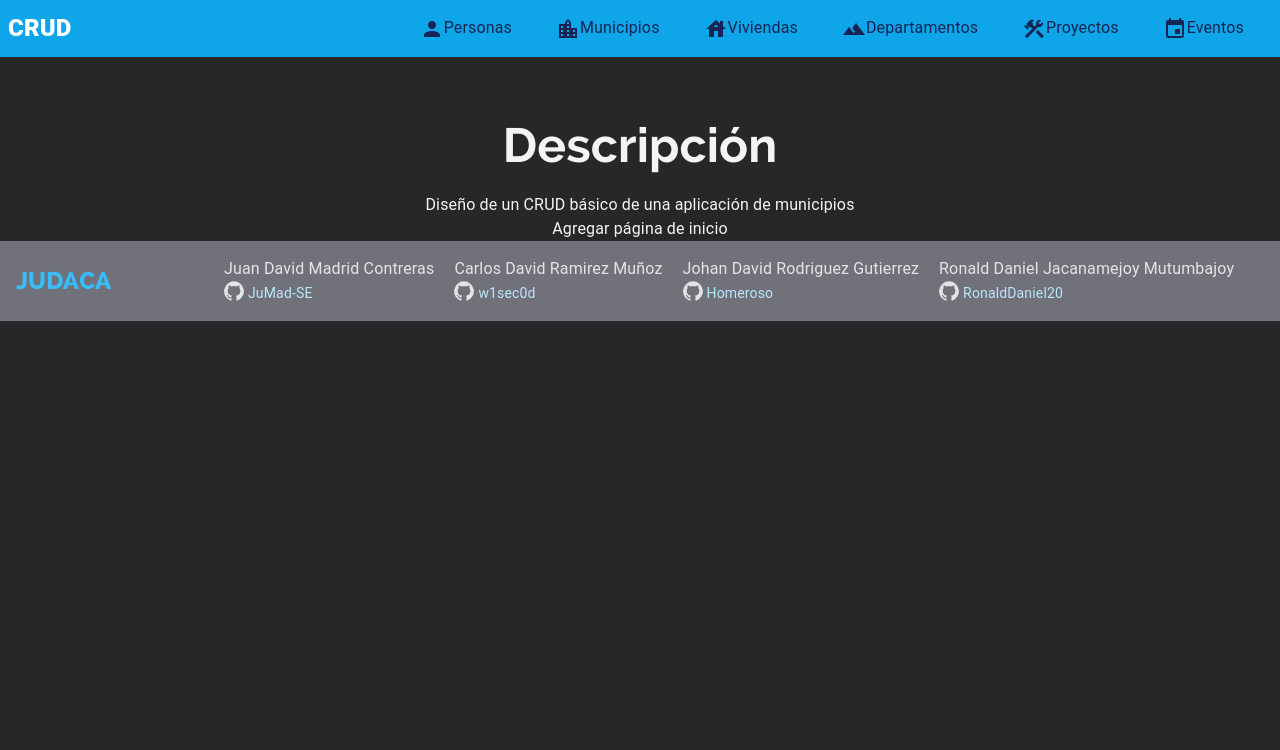
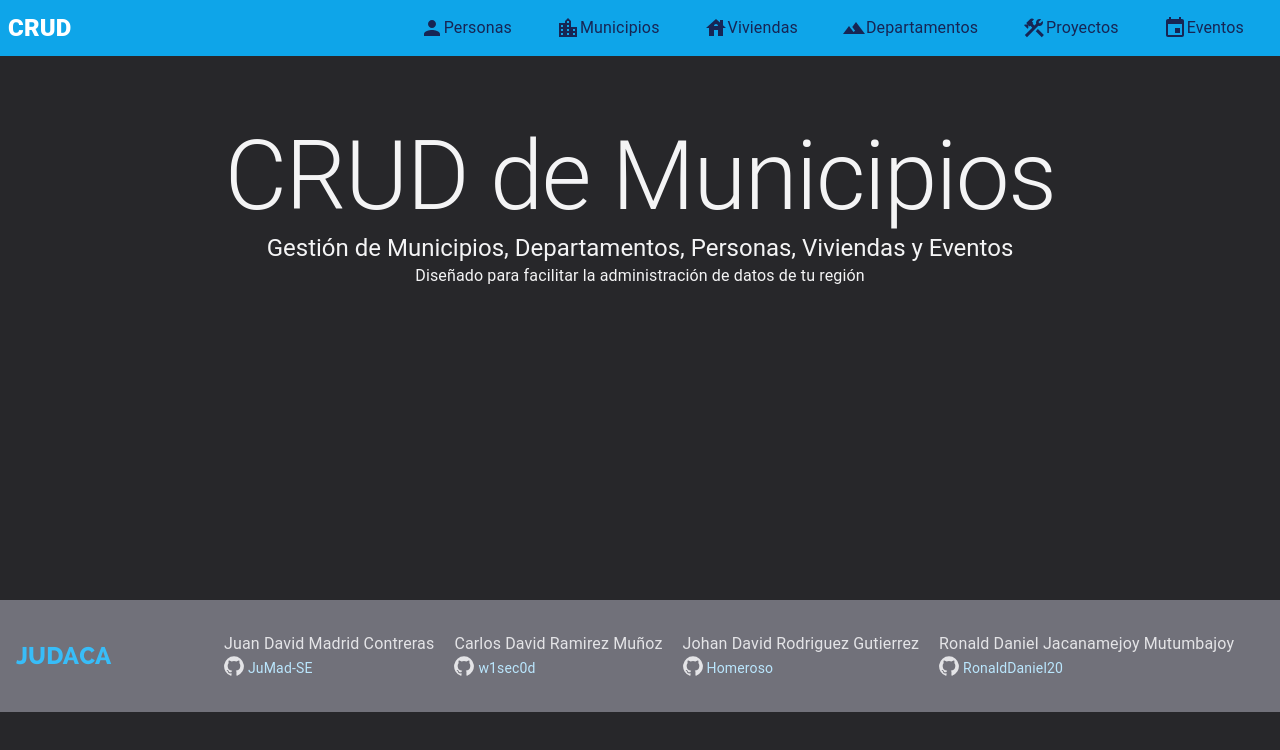
Before and after one commit to w1sec0d/municipios, a React (Vite) app in the folder frontend/: page / in a window 1280 px wide. Shown: the top 750 px of the page. Built offline with nearby package versions, Linux system fonts and the light colour scheme; no server answers.

Commit message:
Improve visual experience

```diff
--- a/frontend/src/components/Footer.jsx
+++ b/frontend/src/components/Footer.jsx
@@ -14,7 +14,7 @@ const Profile = (props) => {
 
 const Footer = () => {
     return(
-        <footer className="bottom-0 w-full bg-zinc-500 text-sky-400">
+        <footer className="w-full bg-zinc-500 text-sky-400 mt-auto py-4">
             <div className="container mx-auto p-4">
                 <div className="flex flex-wrap justify-start">
                     <div className="w-full md:w-1/6 text-left text-2xl place-content-center font-RalewayBold">
--- a/frontend/src/components/header.jsx
+++ b/frontend/src/components/header.jsx
@@ -6,7 +6,7 @@ import { Tooltip } from '@mui/material';
 const Tab = (props) => {
     return(
         <li className="mr-3">
-            <a className={`inline-block py-2 px-4 no-underline ${props.isActive(`/${props.direction}`) ? 'text-zinc-100' : 'text-blue-950'} hover:text-zinc-300`} href={props.direction}>{props.icon && props.icon}{props.text}</a>
+            <a className={`flex flex-row py-2 px-4 no-underline ${props.isActive(`/${props.direction}`) ? 'text-zinc-100' : 'text-blue-950'} hover:text-zinc-300`} href={props.direction}>{props.icon && props.icon}<p>{props.text}</p></a>
         </li>
     )
 }
--- a/frontend/src/components/home.jsx
+++ b/frontend/src/components/home.jsx
@@ -1,11 +1,24 @@
+// Generado con Copilot
+import { LocationCity, Person, Terrain } from '@mui/icons-material';
+import { Button, Container, Typography, Box } from '@mui/material';
+import { Link } from 'react-router-dom';
+
 const Home = () => {
-    return (
-        <div className="container mt-16 mx-auto text-zinc-100 items-center">
-            <h1 className="mb-6  text-5xl font-Raleway">Descripción</h1>
-            <p>Diseño de un CRUD básico de una aplicación de municipios</p>
-            <p>Agregar página de inicio</p>
-        </div>
-    );
-}
+  return (
+    <Container className="mt-16 mx-auto text-zinc-100 items-center min-h-[60vh]">
+      <Box className="text-center">
+        <Typography variant="h1" className="mb-6 text-5xl font-Raleway">
+          CRUD de Municipios
+        </Typography>
+        <Typography variant="h5" className="mb-4">
+          Gestión de Municipios, Departamentos, Personas, Viviendas y Eventos
+        </Typography>
+        <Typography variant="body1" className="mb-8">
+          Diseñado para facilitar la administración de datos de tu región
+        </Typography>
+      </Box>
+    </Container>
+  );
+};
 
-export default Home
+export default Home;
--- a/frontend/src/components/tables/Table.jsx
+++ b/frontend/src/components/tables/Table.jsx
@@ -296,8 +296,8 @@ const Table = ({ apiRoute }) => {
   })
 
   return (
-    <div style={{ padding: "20px" }}>
-      <label className="text-zinc-100">Lista de {apiRoute}</label>
+    <div className="p-[20px]">
+      <h1 className="text-zinc-100 text-2xl font-bold tracking-wider my-7">Lista de {apiRoute}</h1>
       <MaterialReactTable table={table}/>
       <ConfirmDialog isOpen={deleteConfirmModalOpen} setIsOpen={setDeleteConfirmModalOpen} onConfirm={()=>handleDelete(rowToDelete)}/>
       <ViewDialog isOpen={ViewModalOpen} setIsOpen={setViewModalOpen} onConfirm={()=>handleDelete(rowToDelete)} apiRoute={view} id={apiId} title={title}/>
```
